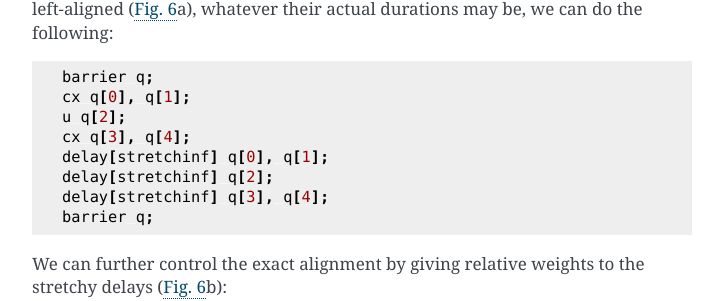
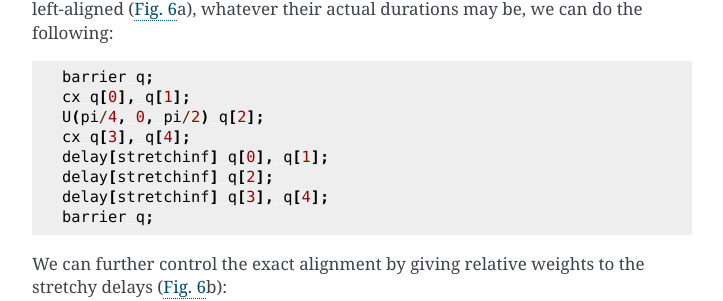
Before and after one commit to openqasm/openqasm, a Sphinx documentation site: the page built from source/language/delays.rst, in a window 1280 px wide and 900 px high, scrolled down 1567 px. Shown: the part 152-453 px from the top of the window, without its empty margins (388-1111 px from the left). Built offline with Sphinx 7.4.7, drawn with Linux system fonts in a browser that asks for light colours; cross-references to code outside the pages are shown as plain code.

Commit message:
Update delays rst

```diff
--- a/source/language/delays.rst
+++ b/source/language/delays.rst
@@ -83,7 +83,7 @@ whatever their actual durations may be, we can do the following:
 
        barrier q;
        cx q[0], q[1];
-       u q[2];
+       U(pi/4, 0, pi/2) q[2];
        cx q[3], q[4];
        delay[stretchinf] q[0], q[1];
        delay[stretchinf] q[2];
```
